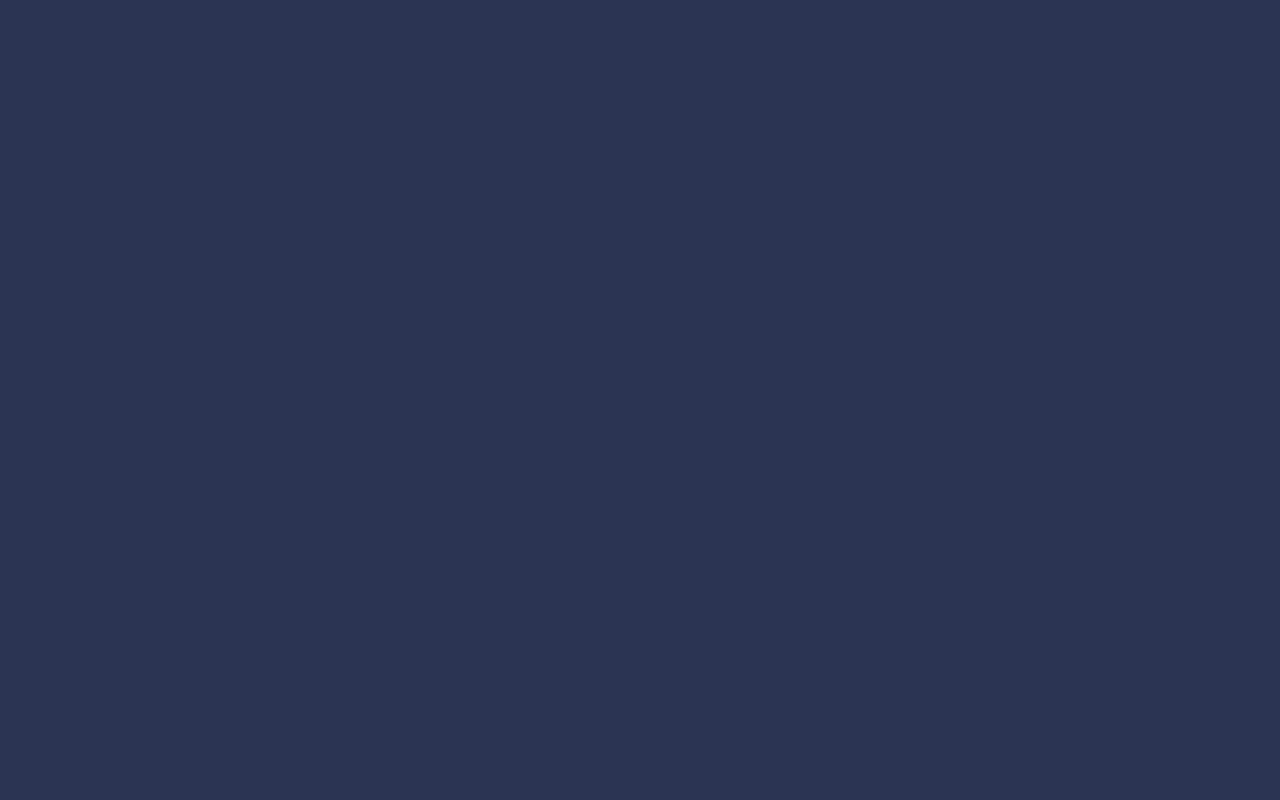
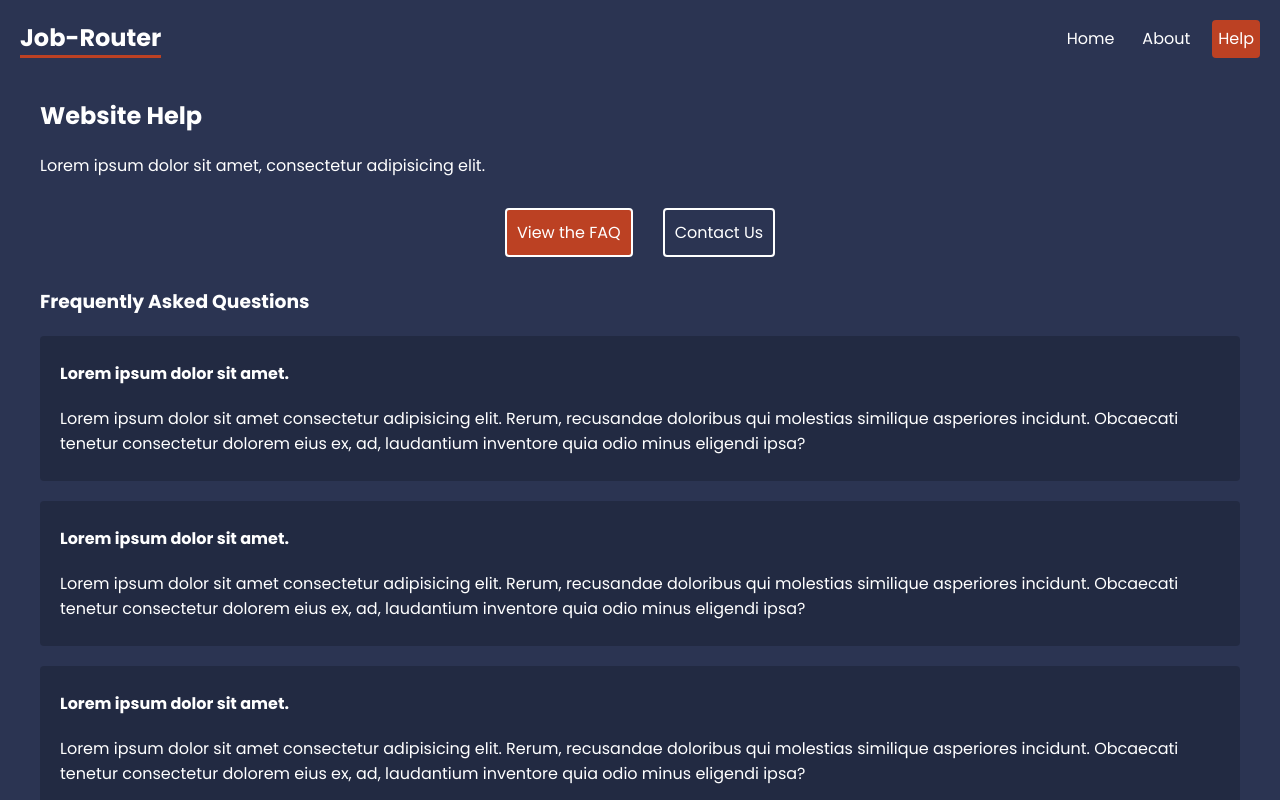
Before and after one commit to SSBeron/Job-router, a React (Create React App) app: page /help/faq in a window 1280 px wide. Before the commit this address had no page. Shown: the top 800 px of the page. Built offline with nearby package versions, Linux system fonts and the light colour scheme.

Commit message:
add help section with faq and contact

```diff
--- a/src/App.jsx
+++ b/src/App.jsx
@@ -1,15 +1,37 @@
-import { Routes, Route, Link } from "react-router-dom";
+import {
+  Route,
+  RouterProvider,
+  createBrowserRouter,
+  createRoutesFromElements
+  } from "react-router-dom";
+
+
 import Home from "./pages/Home"
 import About from "./pages/About"
+import Faq from "./pages/help/Faq"
+import Contact from "./pages/help/Contact"
+
+
+import RootLayout from "./layouts/RootLayout";
+import HelpLayout from "./layouts/HelpLayout";
+
+
+const myRouter = createBrowserRouter(
+  createRoutesFromElements(
+    <Route path="/" element={<RootLayout />}>
+        <Route index element={<Home />} />
+        <Route path="about" element={<About />} />
+        <Route path="help" element={<HelpLayout/>}>
+            <Route path="faq" element={<Faq />} />
+            <Route path="contact" element={<Contact />} />
+        </Route>
+      </Route>
+  )
+)
 
 function App() {
   return (
-      <main>
-      <Routes>
-        <Route path="/" element={<Home/>}/>
-        <Route path="about" element={<About/>}/>
-      </Routes>
-    </main>
+     <RouterProvider router={myRouter} />
   )
 }
 
--- a/src/index.css
+++ b/src/index.css
@@ -27,16 +27,94 @@
 }
 
 /* navbar */
+header nav{
+  display: flex;
+  gap:16px;
+  justify-content: end;
+  max-width: 100vw;
+  margin: 0 auto;
+}
 
+header nav h1 {
+  margin-right: auto;
+  border-bottom: 3px solid var(--primary);
+}
+
+header nav a{
+  text-decoration: none;
+  padding: 6px;
+  border-radius: 4px;
+}
+
+header nav a.active{
+  background: var(--primary);
+}
 
 /* page content */
 
+main {
+  max-width: 1200px;
+  margin: 40px auto;
+}
 
 /* help layout */
+
+.help-layout nav {
+  display: flex;
+  justify-content: center;
+  gap: 30px;
+  margin: 30px 0;
+}
+
+.help-layout nav a {
+  padding: 10px;
+  border: 2px solid white;
+  border-radius: 4px;
+  text-decoration: none;
+}
+
+.help-layout nav a:hover {
+  border-color: var(--primary);
+}
+
+.help-layout nav a.active {
+  background: var(--primary);
+}
 
 
 /* faq */
 
+.faq .question {
+  background: rgba(0, 0, 0, 0.2);
+  padding: 5px 20px;
+  border-radius: 4px;
+  margin: 20px 0;
+}
+
+/* contact form */
+form {
+  margin-top: 30px;
+}
+
+form input,
+form label span,
+form textarea {
+  display: block;
+}
+
+form input,
+form textarea {
+  margin-bottom: 30px;
+  padding: 8px;
+  border-radius: 4px;
+  border: 0;
+  width: 300px;
+  color: var(--secondary);
+}
+
+form label span {
+  margin-bottom: 10px;
+}
 
 /* careers list */
 
--- a/src/index.js
+++ b/src/index.js
@@ -2,13 +2,10 @@
 import ReactDOM from "react-dom/client";
 import "./index.css";
 import App from "./App";
-import { BrowserRouter } from "react-router-dom";
 
 const root = ReactDOM.createRoot(document.getElementById("root"));
 root.render(
   <React.StrictMode>
-    <BrowserRouter>
-      <App />
-    </BrowserRouter>
+    <App />
   </React.StrictMode>
 );
--- /dev/null
+++ b/src/layouts/HelpLayout.jsx
@@ -0,0 +1,19 @@
+import { Outlet, NavLink } from "react-router-dom";
+
+export default function HelpLayout() {
+  return (
+    <div className="help-layout">
+
+      <h2>Website Help</h2>
+      <p>Lorem ipsum dolor sit amet, consectetur adipisicing elit.</p>
+
+      <nav>
+        <NavLink to="faq">View the FAQ</NavLink>
+        <NavLink to="contact">Contact Us</NavLink>
+      </nav>
+
+      <Outlet />
+
+    </div>
+  )
+}
--- /dev/null
+++ b/src/layouts/RootLayout.jsx
@@ -0,0 +1,20 @@
+import { NavLink, Outlet } from "react-router-dom"
+
+export default function RootLayout() {
+  return (
+    <div className="root-layout">
+      <header>
+      <nav>
+        <h1>Job-Router</h1>
+        <NavLink to="/">Home</NavLink>
+        <NavLink to="about">About</NavLink>
+        <NavLink to="help">Help</NavLink>
+      </nav>
+    </header>
+
+    <main>
+      <Outlet />
+    </main>
+    </div>
+  )
+}
--- /dev/null
+++ b/src/pages/help/Contact.jsx
@@ -0,0 +1,18 @@
+export default function Contact() {
+  return (
+    <div className="contact">
+      <h3>Contact Us</h3>
+      <form>
+        <label>
+          <span>Your email:</span>
+          <input type="email" name="email" required />
+        </label>
+        <label>
+          <span>Your message:</span>
+          <textarea name="message" required></textarea>
+        </label>
+        <button>Submit</button>
+      </form>
+    </div>
+  )
+}
--- /dev/null
+++ b/src/pages/help/Faq.jsx
@@ -0,0 +1,33 @@
+export default function Faq() {
+  return (
+    <div className="faq">
+      <h3>Frequently Asked Questions</h3>
+
+      <div className="question">
+        <p><strong>Lorem ipsum dolor sit amet.</strong></p>
+        <p>Lorem ipsum dolor sit amet consectetur adipisicing elit. Rerum, recusandae doloribus qui molestias similique asperiores incidunt. Obcaecati tenetur consectetur dolorem eius ex, ad, laudantium inventore quia odio minus eligendi ipsa?</p>
+      </div>
+
+      <div className="question">
+        <p><strong>Lorem ipsum dolor sit amet.</strong></p>
+        <p>Lorem ipsum dolor sit amet consectetur adipisicing elit. Rerum, recusandae doloribus qui molestias similique asperiores incidunt. Obcaecati tenetur consectetur dolorem eius ex, ad, laudantium inventore quia odio minus eligendi ipsa?</p>
+      </div>
+
+      <div className="question">
+        <p><strong>Lorem ipsum dolor sit amet.</strong></p>
+        <p>Lorem ipsum dolor sit amet consectetur adipisicing elit. Rerum, recusandae doloribus qui molestias similique asperiores incidunt. Obcaecati tenetur consectetur dolorem eius ex, ad, laudantium inventore quia odio minus eligendi ipsa?</p>
+      </div>
+
+      <div className="question">
+        <p><strong>Lorem ipsum dolor sit amet.</strong></p>
+        <p>Lorem ipsum dolor sit amet consectetur adipisicing elit. Rerum, recusandae doloribus qui molestias similique asperiores incidunt. Obcaecati tenetur consectetur dolorem eius ex, ad, laudantium inventore quia odio minus eligendi ipsa?</p>
+      </div>
+
+      <div className="question">
+        <p><strong>Lorem ipsum dolor sit amet.</strong></p>
+        <p>Lorem ipsum dolor sit amet consectetur adipisicing elit. Rerum, recusandae doloribus qui molestias similique asperiores incidunt. Obcaecati tenetur consectetur dolorem eius ex, ad, laudantium inventore quia odio minus eligendi ipsa?</p>
+      </div>
+
+    </div>
+  )
+}
```
